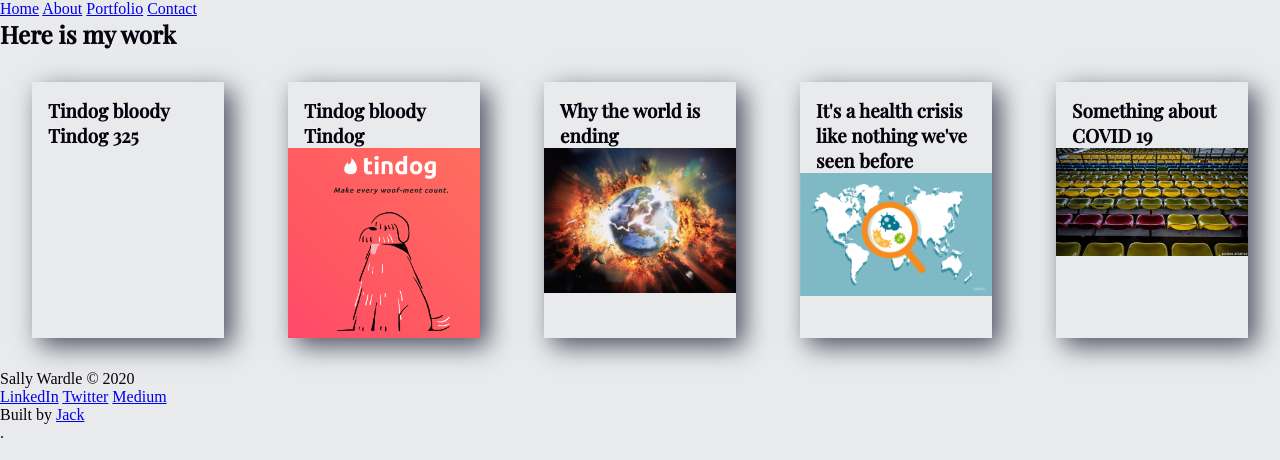
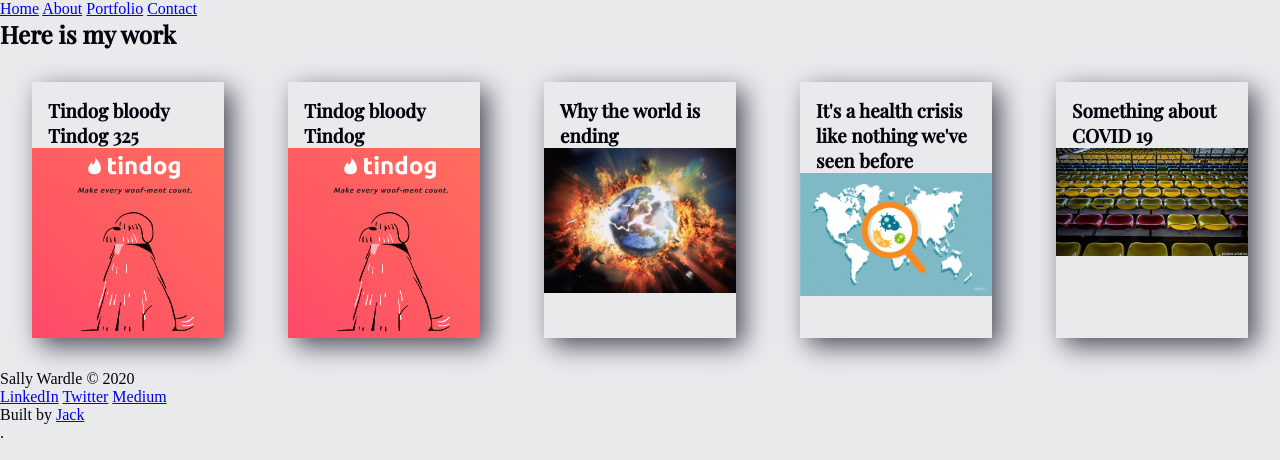
Before and after one commit to jackherizsmith/swport, an Eleventy site: page src/portfolio/index.njk in a window 1280 px wide. Built offline with nearby package versions, Linux system fonts and the light colour scheme; Eleventy itself is replaced by a stand-in of ours; files that its build step writes are made by us from their sources.

```diff
--- a/src/portfolio/2020-04-28-tindog-bloody-tindog.md
+++ b/src/portfolio/2020-04-28-tindog-bloody-tindog.md
@@ -3,6 +3,6 @@
 tags: portfolio
 title: Tindog bloody Tindog
 date: 2020-04-28T00:49:13.248Z
-thumb: /images/portfolio/screenshot-from-2020-04-24-09-32-38.png
+thumbnail: /images/portfolio/screenshot-from-2020-04-24-09-32-38.png
 ---
 It barks, it hollers, it keeps me awake and I love it
--- a/src/portfolio/article-1.md
+++ b/src/portfolio/article-1.md
@@ -3,7 +3,7 @@
 layout: portfolio.njk
 tags: portfolio
 date: 2020-03-01
-thumb: /images/portfolio/world-end.jpg
+thumbnail: /images/portfolio/world-end.jpg
 ---
 
 # The world is ending
--- a/src/portfolio/article-2.md
+++ b/src/portfolio/article-2.md
@@ -3,7 +3,7 @@
 layout: portfolio.njk
 tags: portfolio
 date: 2020-02-01
-thumb: /images/portfolio/health-crisis.png
+thumbnail: /images/portfolio/health-crisis.png
 ---
 
 # It's a health crisis like nothing we've seen before
--- a/src/portfolio/article-3.md
+++ b/src/portfolio/article-3.md
@@ -3,7 +3,7 @@
 layout: portfolio.njk
 tags: portfolio
 date: 2020-01-01
-thumb: /images/portfolio/thing-covid.jpg
+thumbnail: /images/portfolio/thing-covid.jpg
 ---
 
 # Something about COVID 19
--- a/src/portfolio/index.njk
+++ b/src/portfolio/index.njk
@@ -8,7 +8,7 @@
 {%- for portfolio in collections.portfolioReversed -%}
     <article>
         <h3>{{portfolio.data.title}}</h3>
-        <img src="{{portfolio.data.thumb}}">
+        <img src="{{portfolio.data.thumbnail}}">
     </article>
 {%- endfor -%}
 </section>
```
